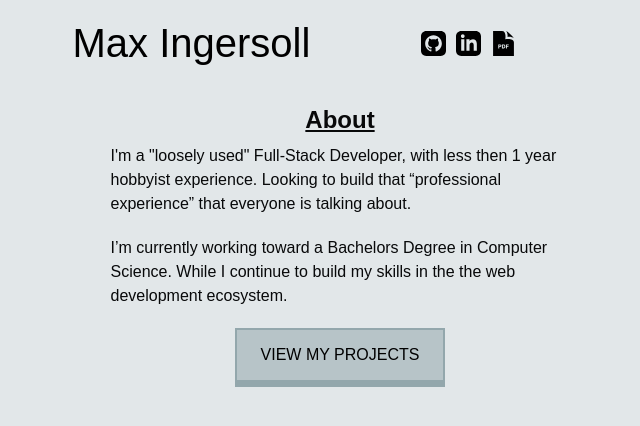
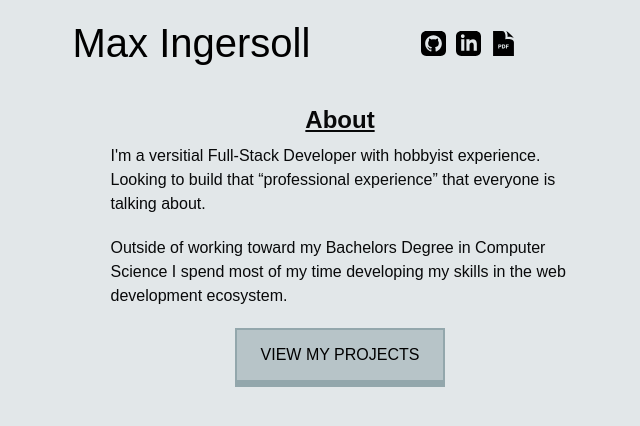
Before and after one commit to Marzdor/MERN-Portfolio, a React (Create React App) app in the folder client/: page / in a window 1280 px wide. Shown: the top 426 px of the page, without its empty margins (300-940 px from the left). Built offline with nearby package versions, Linux system fonts and the light colour scheme.

Commit message:
changed about text

```diff
--- a/client/src/assests/components/Home.js
+++ b/client/src/assests/components/Home.js
@@ -10,13 +10,13 @@ const Home = () => {
       <section className="home">
         <h2>About</h2>
         <p>
-          I'm a "loosely used" Full-Stack Developer, with less then 1 year
-          hobbyist experience. Looking to build that “professional experience”
-          that everyone is talking about.
+          I'm a versitial Full-Stack Developer with hobbyist experience. Looking
+          to build that “professional experience” that everyone is talking
+          about.
         </p>
         <p>
-          I’m currently working toward a Bachelors Degree in Computer Science.
-          While I continue to build my skills in the the web development
+          Outside of working toward my Bachelors Degree in Computer Science I
+          spend most of my time developing my skills in the web development
           ecosystem.
         </p>
         <Link className="btn" to="/work">
```
